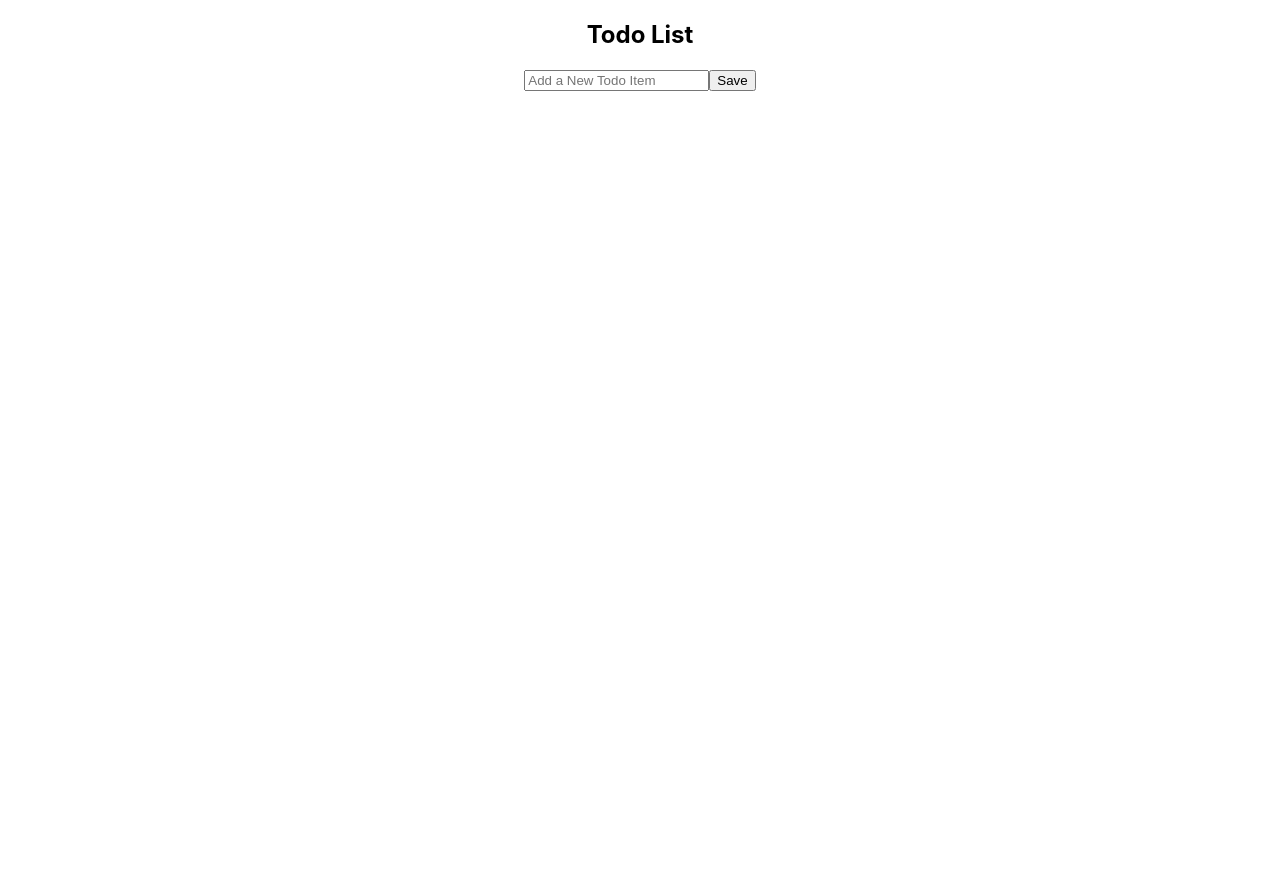
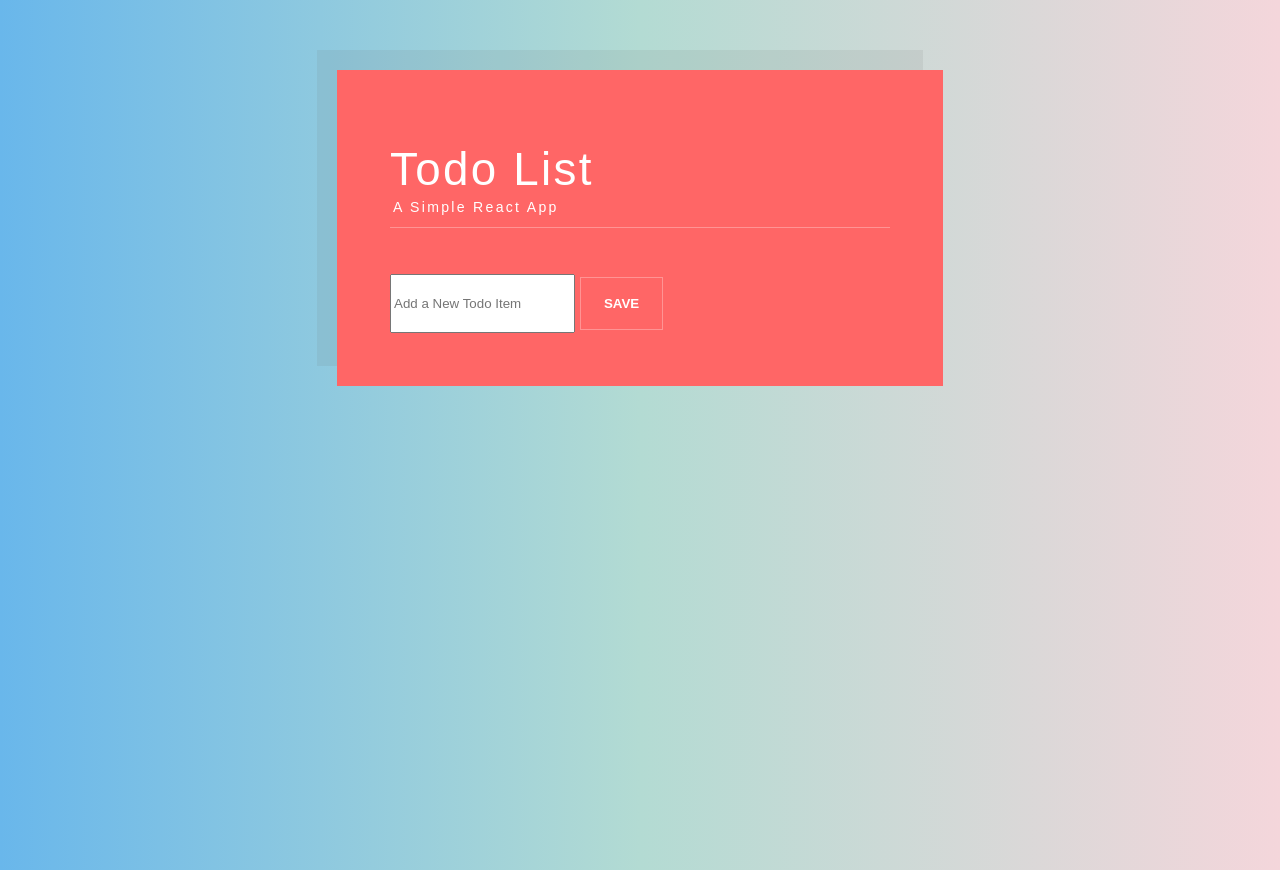
Before and after one commit to Tarek-Fathy-Integrant/todo_list, a React (Create React App) app: page / in a window 1280 px wide. Before the commit the page ends 800 px from the top, so only its background shows below. Built offline with nearby package versions, Linux system fonts and the light colour scheme.

Commit message:
Added styling

```diff
--- /dev/null
+++ b/src/components/NewTodoForm.css
@@ -0,0 +1,30 @@
+.NewTodoForm{
+    display: flex;
+    align-items: center;
+    flex-wrap:wrap;
+}
+.NewTodoForm label{
+    min-width: 100%;
+    margin-bottom: 0.5rem;
+    font-size: 1.3rem;
+}
+.NewTodoForm button{
+    padding: 0 1.3rem;
+    border: none;
+    background: #f66;
+    color: #fff;
+    text-transform: uppercase;
+    font-weight: bold;
+    border: 1px solid rgba(255, 255, 255, 0.3);
+    margin-left: 5px;
+    cursor: pointer;
+    transition: background 0.2s ease-out;
+}
+.NewTodoForm button:hover{
+    background: #ff5e5e;
+}
+.NewTodoForm input,
+.NewTodoForm button{
+    font-family: "Quicksand", sans-serif;
+    height: 3rem;
+}
--- a/src/components/NewTodoForm.js
+++ b/src/components/NewTodoForm.js
@@ -1,5 +1,6 @@
 import React, { Component } from 'react';
 import { v4 as uuidv4 } from 'uuid';
+import './NewTodoForm.css'
 
 class NewTodoForm extends Component {
     constructor(props) {
@@ -21,7 +22,7 @@ class NewTodoForm extends Component {
     render() {
         return (
             <div>
-                <form>
+                <form className='NewTodoForm'>
                     <input
                         type="text"
                         name="item"
--- a/src/components/TodoItem.css
+++ b/src/components/TodoItem.css
@@ -1,3 +1,80 @@
-.Completed{
-    color: green;
+.TodoItem {
+    display: flex;
+    margin: 0 -3rem 4px;
+    padding: 1.1rem 3rem;
+    justify-content: space-between;
+    align-items: center;
+    background: rgba(255, 255, 255, 0.1);
 }
+
+.Todo-task{
+    position: relative;
+    transition: opacity 0.4s linear;
+}
+
+.Todo-task.Completed {
+    opacity: 0.6;
+}
+
+.Todo-task.Completed:before {
+    content: "";
+    position: absolute;
+    top: 50%;
+    left: -0.5rem;
+    display: block;
+    width: 0%;
+    height: 2px;
+    background-color: #fff;
+    animation: strikeitem 0.5s ease-out 0s forwards;
+}
+
+.icons {
+    flex-shrink: 0;
+    padding-left: 0.7em;
+}
+
+.icons button{
+    border: none;
+    font-size: 1em;
+    margin: 0.4em;
+    background: none;
+    -webkit-appearance: none;
+    cursor: pointer;
+    color: #fff;
+}
+.Item-form{
+    display: flex;
+    flex-wrap:wrap;
+    align-items: center;
+}
+.Item-form label{
+    min-width: 100%;
+    margin-bottom: 0.5rem;
+    font-size: 1.3rem;
+}
+.Item-form button{
+    padding: 0 1.3rem;
+    border: none;
+    background: #f66;
+    color: #fff;
+    text-transform: uppercase;
+    font-weight: bold;
+    border: 1px solid rgba(255, 255, 255, 0.3);
+    margin-left: 5px;
+    cursor: pointer;
+    transition: background 0.2s ease-out;
+}
+.Item-form button:hover{
+    background: #ff5e5e;
+}
+.Item-form input,
+.Item-form button{
+    font-family: "Quicksand", sans-serif;
+    height: 3rem;
+}
+
+@keyframes strikeitem{
+    to{
+        width: calc(100% + 1rem);
+    }
+}
--- a/src/components/TodoItem.js
+++ b/src/components/TodoItem.js
@@ -32,9 +32,9 @@ class TodoItem extends Component {
     handleChange(evt) {
         this.setState({ [evt.target.name]: evt.target.value })
     }
-    toggleCompletion(evt){
+    toggleCompletion(evt) {
         this.setState((state) => {
-            return {isCompleted: !state.isCompleted};
+            return { isCompleted: !state.isCompleted };
         });
     }
     render() {
@@ -42,7 +42,7 @@ class TodoItem extends Component {
         if (this.state.isEditing) {
             result =
                 <div className='TodoItem'>
-                    <form onSubmit={this.handleSave}>
+                    <form onSubmit={this.handleSave} className="Item-form">
                         <input type="text" name="item" value={this.state.item} onChange={this.handleChange} />
                         <button>Save</button>
                     </form>
@@ -50,11 +50,13 @@ class TodoItem extends Component {
         } else {
             result =
                 <div className='TodoItem'>
-                    <span onClick={this.toggleCompletion} className={this.state.isCompleted ? "Completed" : ""}>
+                    <span onClick={this.toggleCompletion} className={this.state.isCompleted ? "Todo-task Completed" : "Todo-task"}>
                         {this.state.item}
                     </span>
-                    <i onClick={this.handleEdit} className="fa-solid fa-pen-to-square"></i>
-                    <i onClick={this.handleDelete} className="fa-solid fa-trash"></i>
+                    <div className='icons'>
+                        <button onClick={this.handleEdit}><i className="fa-solid fa-pen-to-square"></i></button>
+                        <button onClick={this.handleDelete}><i className="fa-solid fa-trash"></i></button>
+                    </div>
                 </div>
         }
         return (
--- a/src/components/TodoList.css
+++ b/src/components/TodoList.css
@@ -1,10 +1,27 @@
-.TodoList, .TodoList-Container{
-    display: flex;
-    flex-direction: column;
-    justify-content: center;
-    align-items: center;
+.TodoList{
+    margin: 4rem auto;
+    padding: 2rem 3rem 3rem;
+    max-width: 500px;
+    background: #f66;
+    color: #fff;
+    box-shadow: -20px -20px 0px 0px rgba(100, 100,100, 0.1);
 }
 
-/* .TodoList-Container{
+.TodoList-Container{
+    margin-top: 2.6rem;
+}
 
-} */
+.TodoList h1{
+    font-weight: normal;
+    font-size: 2.6rem;
+    letter-spacing: 0.05em;
+    border-bottom: 1px solid rgba(255, 255, 255, 0.3);
+}
+
+.TodoList h1 span{
+    display: block;
+    font-size: 0.8rem;
+    margin-bottom: 0.7rem;
+    margin-left: 3px;
+    margin-top: 0.2rem;
+}
--- a/src/components/TodoList.js
+++ b/src/components/TodoList.js
@@ -45,7 +45,7 @@ class TodoList extends Component {
         })
         return (
             <section className='TodoList'>
-                <h1>Todo List</h1>
+                <h1>Todo List<span>A Simple React App</span></h1>
                 <div className='TodoList-Container'>
                     { Todos }
                 </div>
--- a/src/index.css
+++ b/src/index.css
@@ -1,13 +1,12 @@
 body {
   margin: 0;
-  font-family: -apple-system, BlinkMacSystemFont, 'Segoe UI', 'Roboto', 'Oxygen',
-    'Ubuntu', 'Cantarell', 'Fira Sans', 'Droid Sans', 'Helvetica Neue',
-    sans-serif;
-  -webkit-font-smoothing: antialiased;
-  -moz-osx-font-smoothing: grayscale;
+  padding: 0;
+  box-sizing: border-box;
 }
 
-code {
-  font-family: source-code-pro, Menlo, Monaco, Consolas, 'Courier New',
-    monospace;
+html, body{
+  background: linear-gradient(90deg, #69b7eb, #b3dbd3, #f4d6db);
+  font-size: 1.1rem;
+  font-family: "Quicksand", sans-serif;
+  height: 100%;
 }
```
